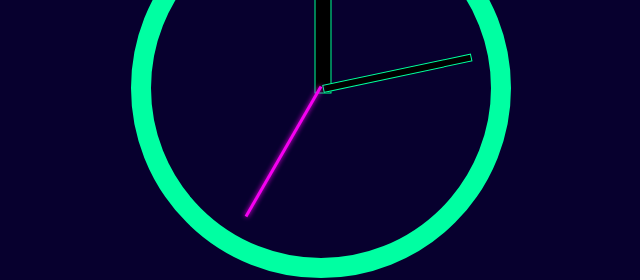
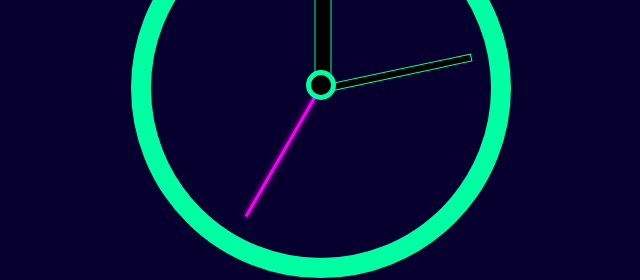
Before and after one commit to Steve-Carlton/JS-Clock, a plain HTML site: page index.html in a window 1280 px wide. Shown: the part 312-592 px from the top of the page, 319-959 px from the left. Drawn offline with Linux system fonts and the light colour scheme.

Commit message:
remove transition effect to solve clock hands from re-wind behavior. added center dot

```diff
--- a/index.html
+++ b/index.html
@@ -9,9 +9,11 @@
 
     <div class="clock">
       <div class="clock-face">
+
         <div class="hand hour-hand"></div>
         <div class="hand min-hand"></div>
         <div class="hand second-hand"></div>
+        <div class="center"></div>
       </div>
     </div>
 
@@ -51,6 +53,17 @@
       transform: translateY(-3px); /* account for the height of the clock hands */
     }
 
+    .center {
+      width: 20px;
+      height: 20px;
+      border-radius: 50%;
+      background: #000;
+      border: 5px solid #00ffa2;
+      position: absolute;
+      top: 45%;
+      left: 45%;
+    }
+
     .second-hand {
       height: 3px;
       width: 50%;
@@ -60,7 +73,7 @@
       top: 50%;
       transform-origin: 100%;
       transform: rotate(90deg);
-      transition: all .05s ease;
+      /* transition: all .05s ease; */
     }
 
     .min-hand {
@@ -72,7 +85,7 @@
       top: 50%;
       transform-origin: 100%;
       transform: rotate(90deg);
-      transition: all .05s ease; /*stutters clock hands at passing 360deg - 0deg */
+      /* transition: all .05s ease; /*stutters clock hands at passing 360deg - 0deg */
       /* moves rotation axis */
     }
 
@@ -85,7 +98,7 @@
       top: 50%;
       transform-origin: 100%;
       transform: rotate(90deg);
-      transition: all .05s ease;
+      /* transition: all .05s ease; */
       /* moves rotation axis */
     }
 
```
